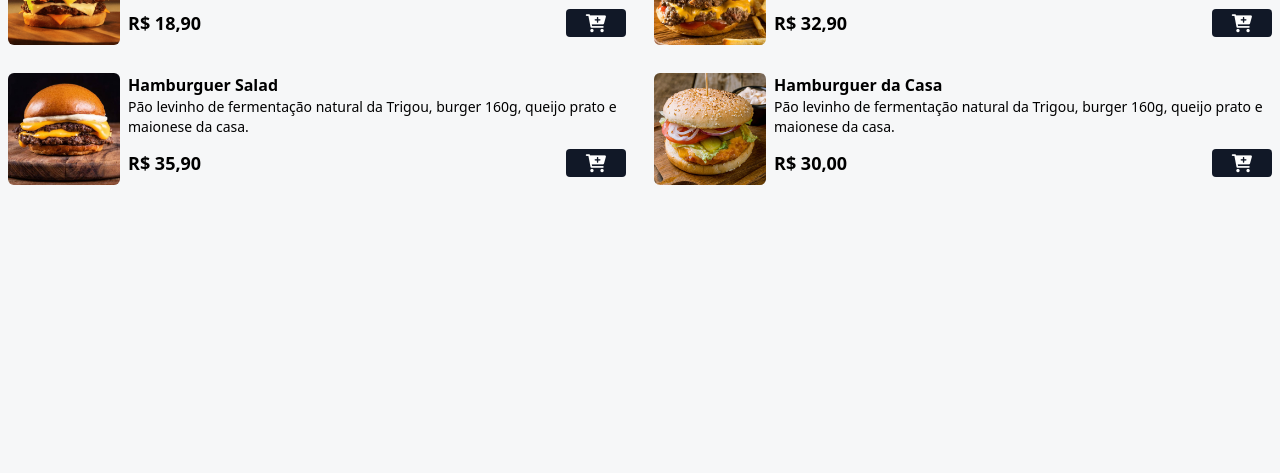
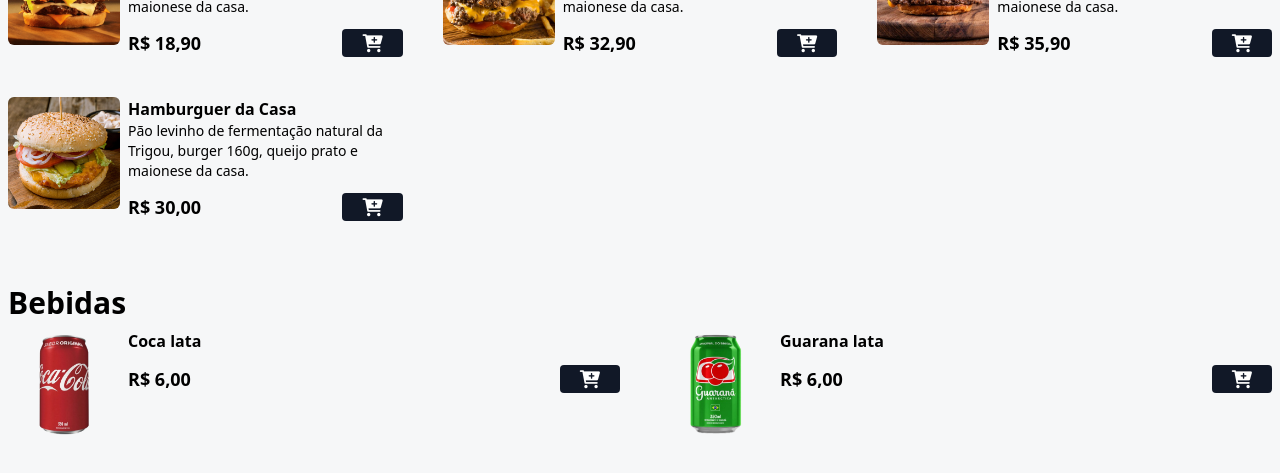
Before and after one commit to daianaadepaula/cardapio-restaurante-js, a website: page index.html in a window 1280 px wide. Shown: the part 583-1056 px from the top of the page. Before the commit the page ends 800 px from the top, so only its background shows below. Drawn offline with Linux system fonts and the light colour scheme.

Commit message:
feat: section bebidas

```diff
--- a/index.html
+++ b/index.html
@@ -119,6 +119,52 @@
 
 		</main>
 
+		<div class="mx-auto max-w-7xl px-2 my-2">
+			<h2 class="font-bold text-3xl">
+				Bebidas
+			</h2>
+		</div>
+
+		<!-- bebidas -->
+		<div class="grid grid-cols-1 md:grid-cols-2 lg:grid-cols-2 gap-7 md:gap-10 mx-auto max-w-7xl px-2 mb-16" id="menu">
+
+			<div class="flex gap-2 w-full">
+				<img src="./assets/refri-1.png" alt="Coca lata"
+					class="w-28 h-28 rounded-md hover:scale-110 hover:-rotate-2 duration-300" />
+
+				<div class="w-full">
+					<p class="font-bold">Coca lata</p>
+
+					<div class="flex items-center gap-2 justify-between mt-3">
+						<p class="font-bold text-lg">R$ 6,00</p>
+						<button class="bg-gray-900 px-5 rounded add-to-cart-btn" data-name="Coca lata" data-price="6">
+							<i class="fa fa-cart-plus text-lg text-white"></i>
+						</button>
+					</div>
+				</div>
+
+			</div>
+
+			<div class="flex gap-2 w-full">
+				<img src="./assets/refri-2.png" alt="Guarana lata"
+					class="w-28 h-28 rounded-md hover:scale-110 hover:-rotate-2 duration-300" />
+
+				<div class="w-full">
+					<p class="font-bold">Guarana lata</p>
+
+					<div class="flex items-center gap-2 justify-between mt-3">
+						<p class="font-bold text-lg">R$ 6,00</p>
+						<button class="bg-gray-900 px-5 rounded add-to-cart-btn" data-name="Guarana lata" data-price="6">
+							<i class="fa fa-cart-plus text-lg text-white"></i>
+						</button>
+					</div>
+				</div>
+
+			</div>
+
+		</div>
+		<!-- fim bebidas -->
+
 	</div>
 
 </body>
```
Also changed, not shown: css/output.css.
